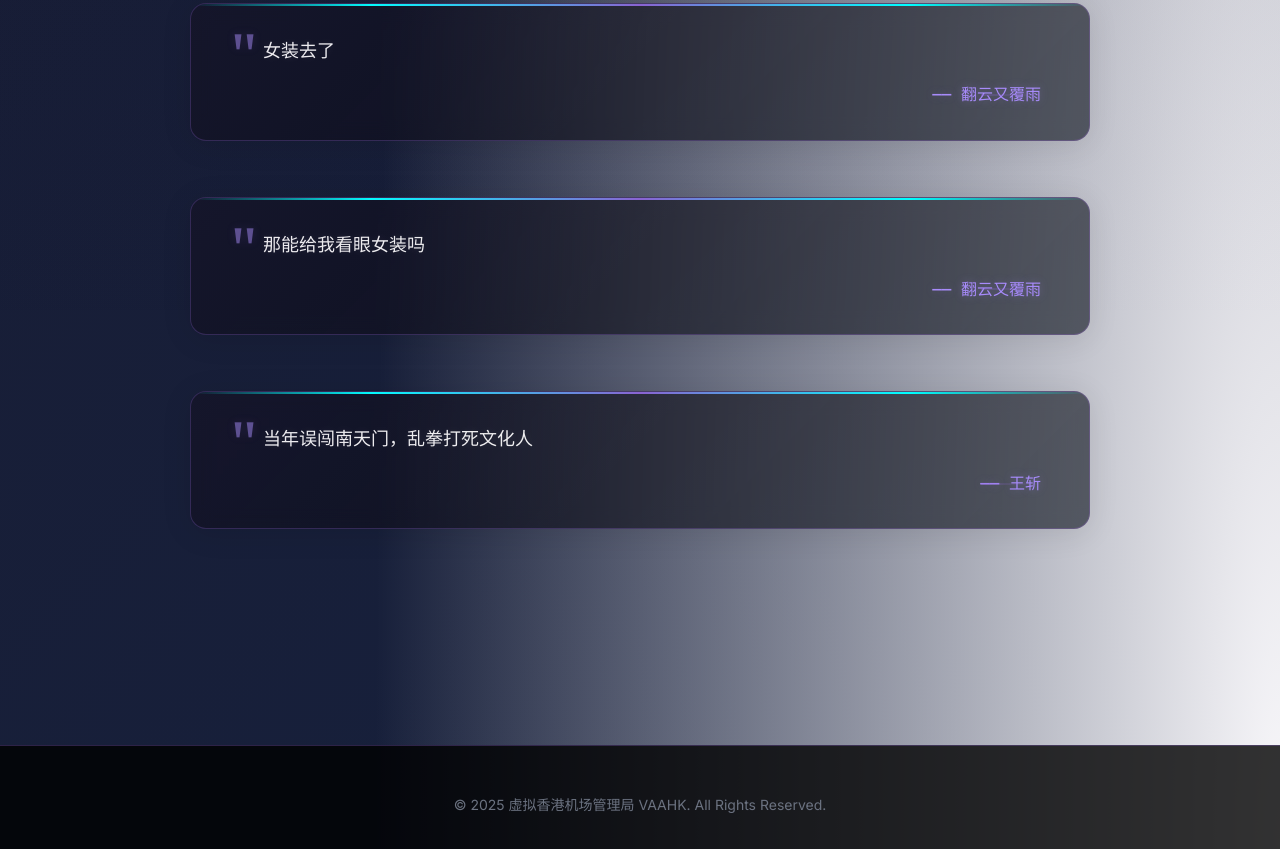
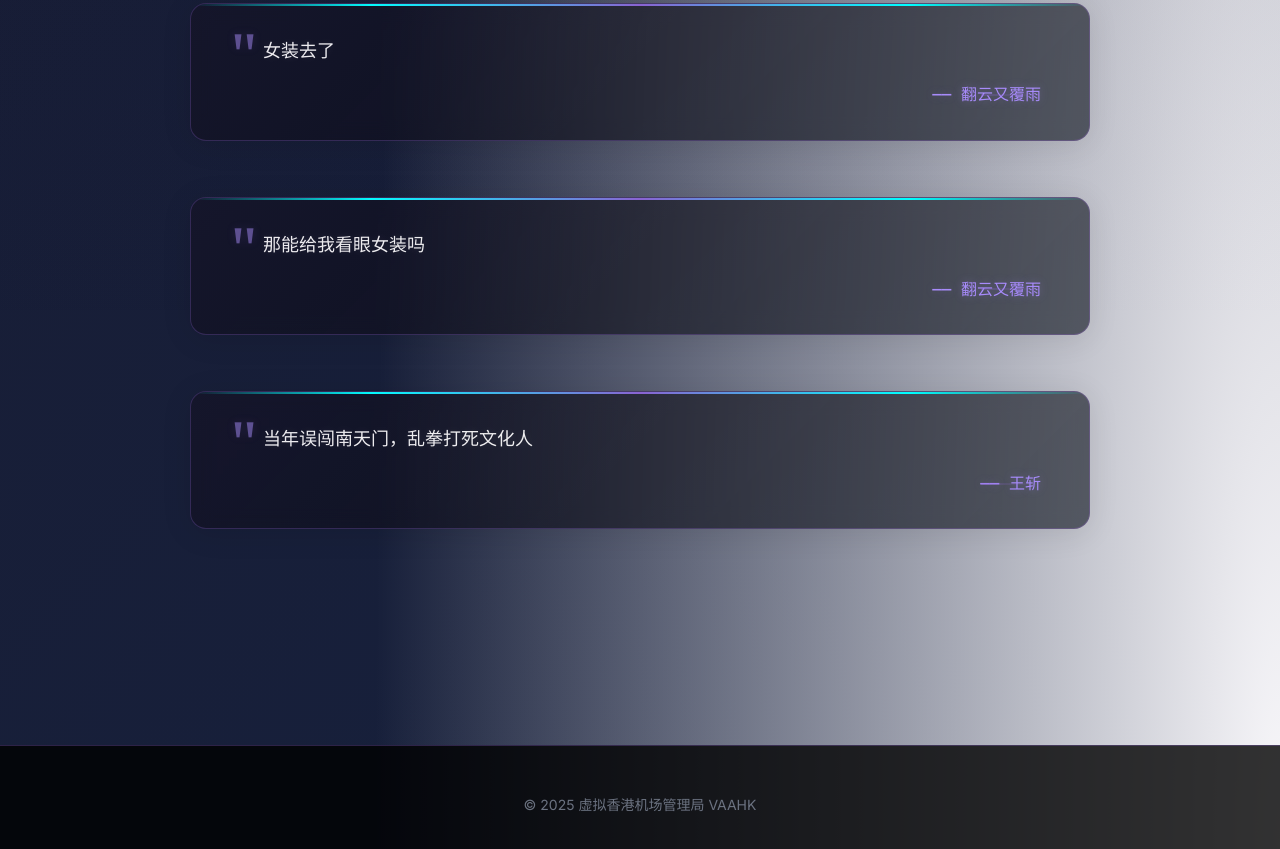
Before and after one commit to virtual-airportauthorityhk/meme, a plain HTML site: page index.html in a window 1280 px wide. Shown: the part 6836-7685 px from the top of the page. Drawn offline with Linux system fonts and the light colour scheme.

Commit message:
Update footer copyright text

```diff
--- a/index.html
+++ b/index.html
@@ -78,7 +78,7 @@
     <footer class="footer">
         <div class="footer-container">
             <div class="footer-bottom">
-                <p>&copy; 2025 虚拟香港机场管理局 VAAHK. All Rights Reserved.</p>
+                <p>&copy; 2025 虚拟香港机场管理局 VAAHK</p>
             </div>
         </div>
     </footer>
```
